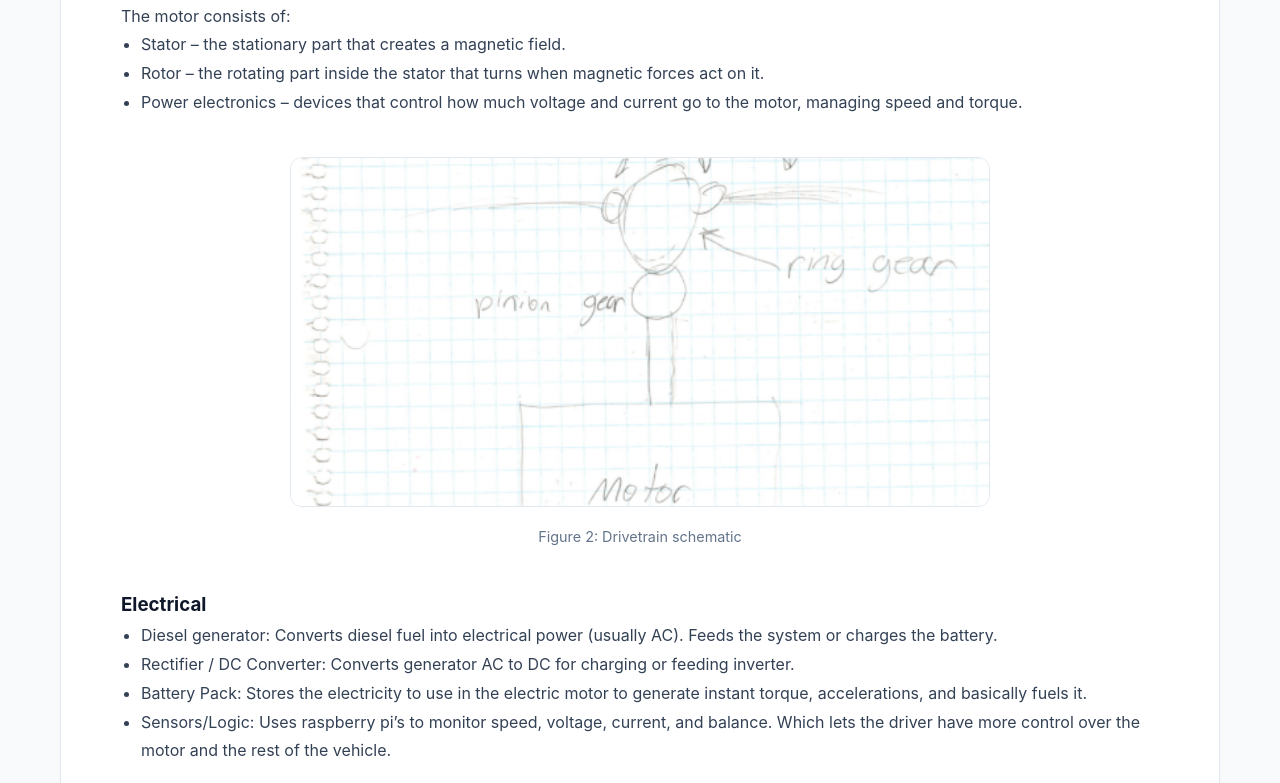
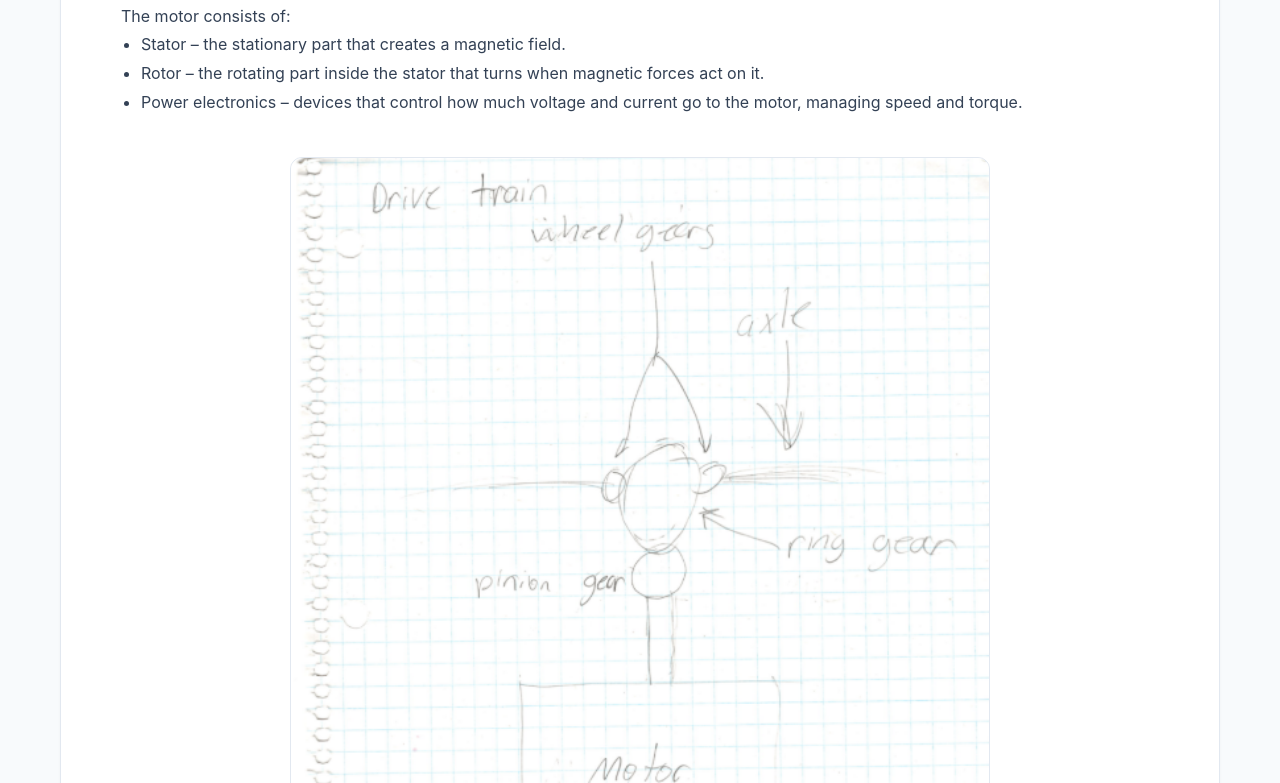
Before and after one commit to sanchitkhope3/TractorSegwayProject, a plain HTML site: page index.html in a window 1280 px wide. Shown: the part 3198-3981 px from the top of the page. Drawn offline with Linux system fonts and the light colour scheme.

Commit message:
Change image height to auto and object-fit to contain
Updated image styling to maintain aspect ratio.

```diff
--- a/index.html
+++ b/index.html
@@ -98,12 +98,13 @@
         .figure img {
             width: 100%;
             max-width: 700px;
-            height: 350px;
-            object-fit: cover;
+            height: auto;
+            object-fit: contain;
             border-radius: 12px;
             border: 1px solid var(--border);
             background: #f1f5f9;
-        }
+}
+
         .figure-caption { margin-top: 10px; color: var(--text-light); font-size: 0.9em; }
 
         footer {
```
